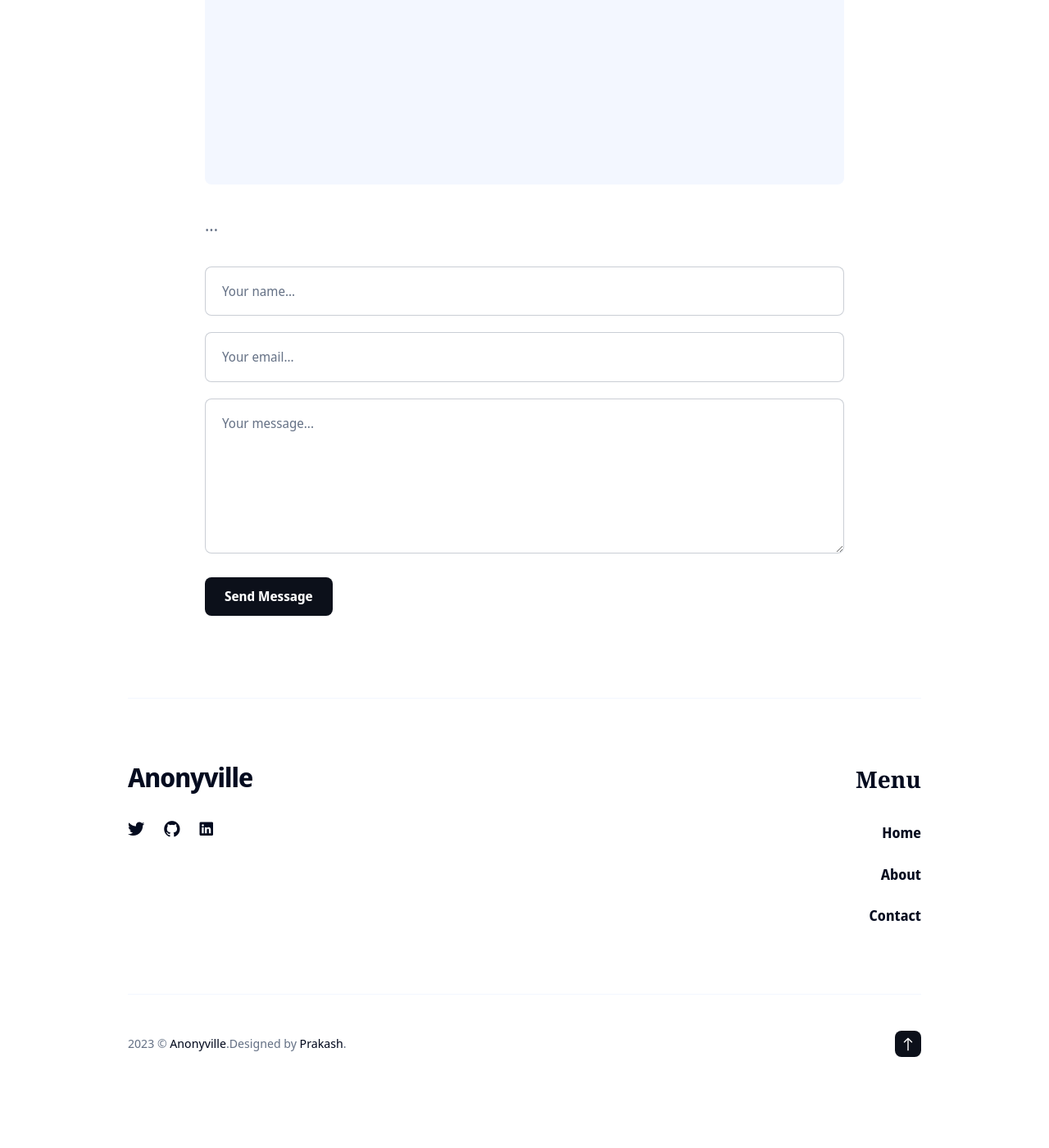
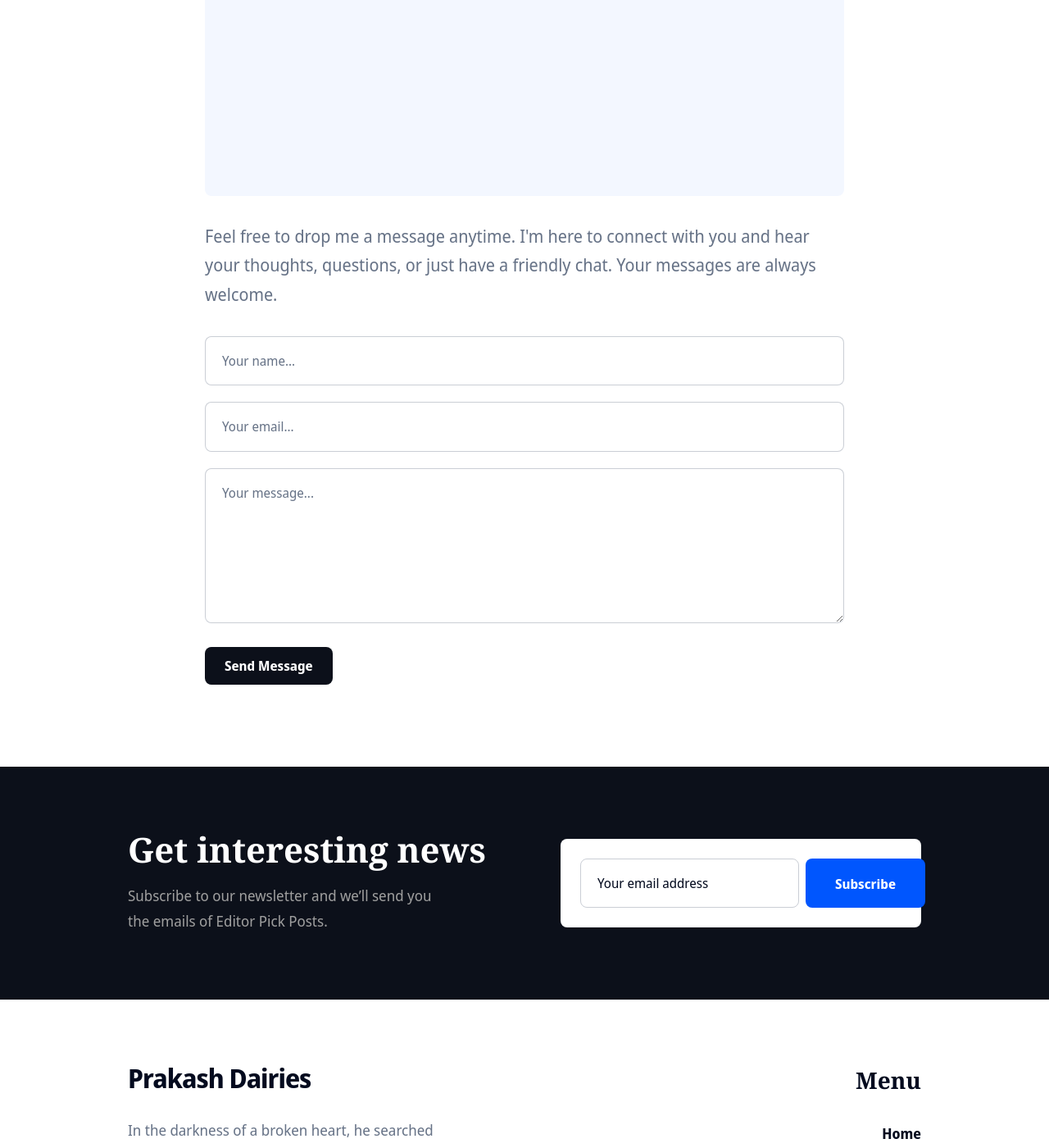
Before and after one commit to PrakasRavichandran/dairy-blog, a Jekyll site: the page built from _pages/contact.html, in a window 1280 px wide and 1400 px high, scrolled down 589 px. Shown: the whole window at 82% size. Built offline with Jekyll 4.4.1, drawn with Linux system fonts in a browser that asks for light colours; nearby versions of some CDN libraries; before the commit the page ends 1922 px from its top, so only the background shows below that; some of the changed text lies outside the part shown.

Commit message:
Update settings.yml

```diff
--- a/_data/settings.yml
+++ b/_data/settings.yml
@@ -1,8 +1,8 @@
 #-------------------------------
 # Site Settings
-title: Anonyville
-logo: # You can add own logo. For example '/images/logo.png'.
-description: ...
+title: Prakash Dairies
+logo: '/images/logo.png'
+description: Prakash Daires is a Personal blog
 color_scheme: auto # You can choose three modes auto, light, and dark. By default, the auto mode is set, which means the user can choose the light or dark mode themself.
 
 
@@ -24,15 +24,18 @@
 # Hero Settings
 hero:
   enable: true
+  hero__title: Thoughts, stories and ideas.
+  hero__description: Don’t limit yourself. Many people limit themselves to what they think they can do. You can go as far as your mind lets you. What you believe, remember, you can achieve.
   hero__image: # You can add hero image. For example '/images/06.jpg'
+
 
 
 #-------------------------------
 # Author Global Settings
 author:
-  author__name: Mitchell Lisle
-  author__bio: ...
-  author__avatar: /images/01-1.jpg
+  author__name: Prakash Ravichandran
+  author__bio: I’m a published content creator, project manager and web devloper.
+  author__avatar: /images/heros.jpg
 
 
 #-------------------------------
@@ -55,28 +58,29 @@
 # Tag Section Settings
 tag__settings:
   enable: false
-  tag: travel # To display the tag section, specify your favorite tag.
+  tag: music # To display the tag section, specify your favorite tag.
 
 
 #-------------------------------
 # Author Section Settings
-author__section:
-  enable: false
-  author__section__title: Hello, my name is Alena. I’m reviewer and content creator.
-  author__section__description: I’m a published content creator, brand copywriter, photographer, and social media content creator and manager. I help brands connect with their customers by developing engaging content that entertains, educates, and offers value to their audience.
+  author__section:
+  enable: true
+  author__section__title: Hello, I’m Prakash. I’m a published content creator, project manager and web devloper.
+  author__section__description: Project Manager by day, weights by night, Introvert at heart, Blogger of thoughts, Web Developer in action, Pianist in harmony with life
   aurhor__section__button__text: More About Me
   aurhor__section__button__link: /about
-  author__section__big__image: /images/100.jpg
-  author__section__small__image: /images/101.jpg
+  author__section__big__image: /images/heros.jpg
+  author__section__small__image: /images/hero.jpg
+
 
 
 #-------------------------------
 # Newsletter Settings
 mailchimp__settings:
-  enable: false
+  enable: true
   mailchimp__title: Get interesting news
-  mailchimp__description: Subscribe to our newsletter and we’ll send you the emails of latest posts.
-  mailchimp__identifier: frnla.us6.list-manage.com/subscribe/post?u=6314d69a3f315af7ce3fb00a0&amp;id=3038727cc3 # Add your MailChimp form identifier. For example - frnla.us6.list-manage.com/subscribe/post?u=6314d69a3f315af7ce3fb00a0&amp;id=3038727cc3
+  mailchimp__description: Subscribe to our newsletter and we’ll send you the emails of Editor Pick Posts.
+  mailchimp__identifier: forms.gle/LRzbYVK55w4H7FFHA # Add your MailChimp form identifier. For example - frnla.us6.list-manage.com/subscribe/post?u=6314d69a3f315af7ce3fb00a0&amp;id=3038727cc3
   mailchimp__input__text: Your email address
   mailchimp__button__text: Subscribe
   mailchimp__background__image: /images/subscribe-bg.jpg
@@ -84,14 +88,15 @@
 
 #-------------------------------
 # Footer Settings
-footer__description:
+footer__description: In the darkness of a broken heart, he searched for the light that once made him feel alive
 
 
 # Social Links
 social:
-- {icon: "twitter", link: "https://twitter.com/mitchelllisle"}
-- {icon: "github", link: "https://github.com/mitchelllisle"}
-- {icon: "linkedin", link: "https://www.linkedin.com/in/mlisle/"}
+- {icon: "instagram", link: "https://instagram.com/prakashravichandrann"}
+- {icon: "linkedin", link: "https://linkedin.com/in/prakashravichandran10"}
+- {icon: "github", link: "https://github.com/PrakasRavichandran"}
+- {icon: "wordpress", link: "https://prakashravichandran.com/"}
 
 # Example of adding a new link to the footer - {icon: "instagram", link: "https://instagram.com"}
 # Other icons can be found at https://ionicons.com/v4/
@@ -111,11 +116,8 @@
 #-------------------------------
 # Contact Settings
 contact:
-  email: m.lisle90@email.com # Add your form_id
-  description: ...
-
-# NOTE
-# Mria theme comes with a contact form built-in. You can use this form with Formspree (https://formspree.io/) service and get up to 50 submissions for free. Also, you can easily switch to another service if you want.
+  email: xjvqrpjl   # Add your form_id
+  description: Feel free to drop me a message anytime. I'm here to connect with you and hear your thoughts, questions, or just have a friendly chat. Your messages are always welcome.
 
 
 #-------------------------------
```
